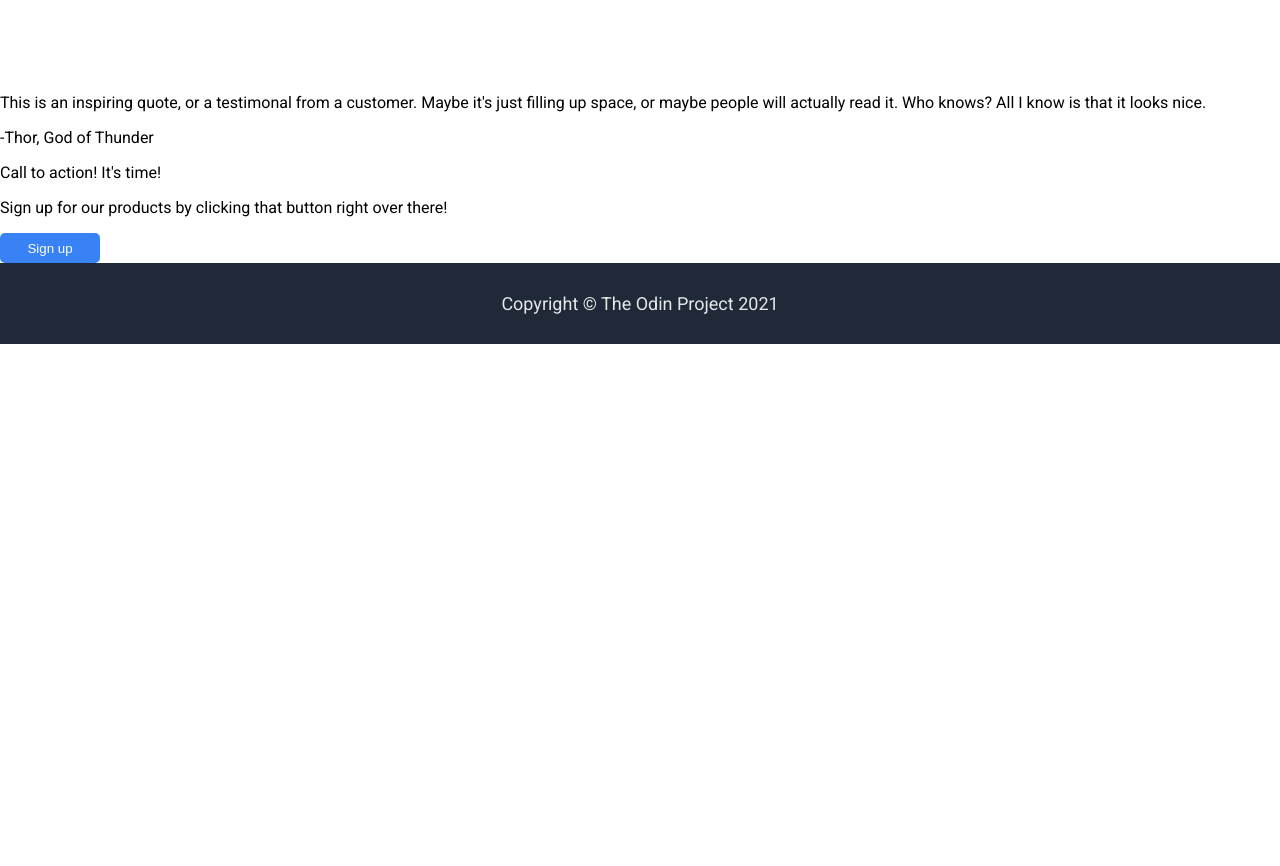
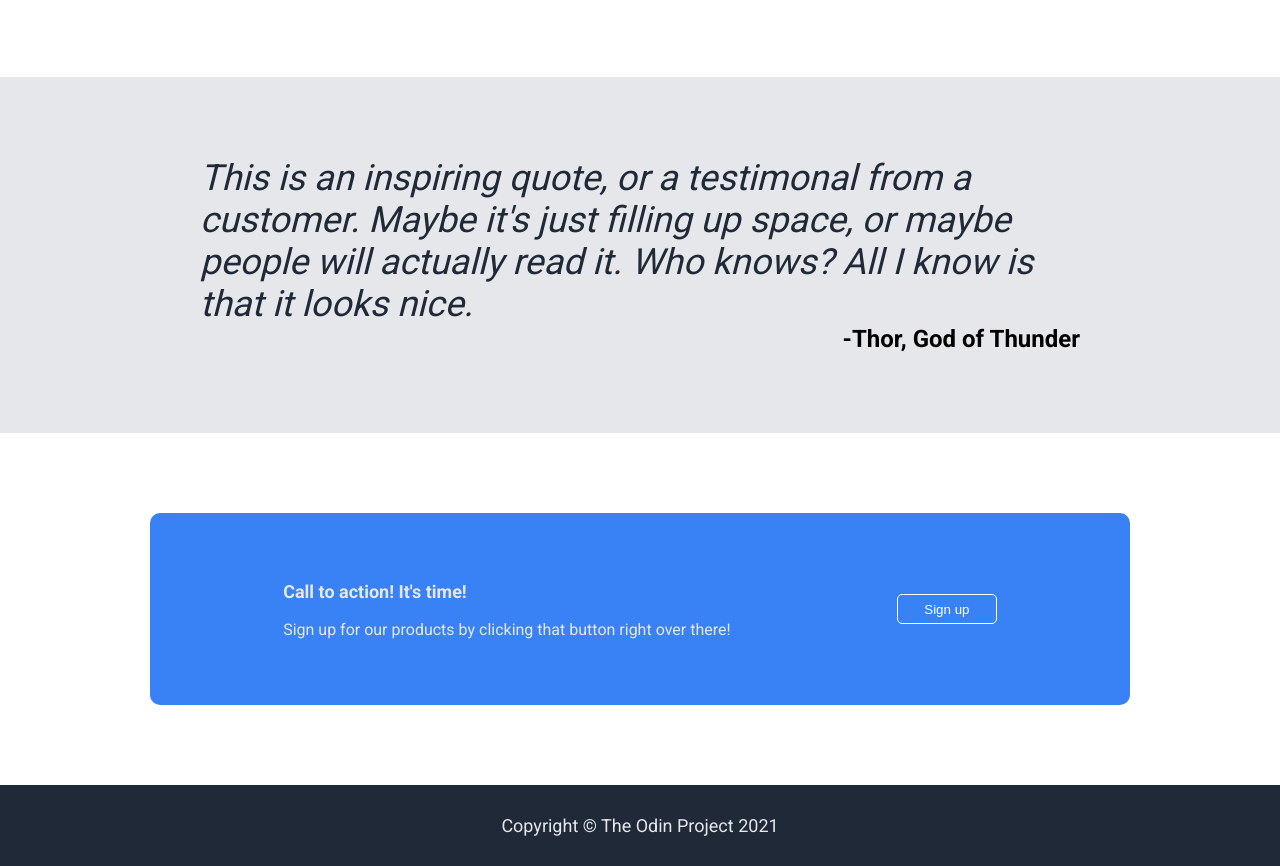
Before and after one commit to gcshane/odin-landing-page, a plain HTML site: page index.html in a window 1280 px wide. Shown: the part 797-1663 px from the top of the page. Before the commit the page ends 1141 px from the top, so only its background shows below. Drawn offline with Linux system fonts and the light colour scheme.

Commit message:
Complete call to action section

```diff
--- a/index.html
+++ b/index.html
@@ -48,19 +48,15 @@
         </div>
     </div>
     <div class="quote">
-        <p>This is an inspiring quote, or a testimonal from a customer. Maybe it's just filling up space, or maybe people will actually read it. Who knows? All I know is that it looks nice.</p>
-        <p>-Thor, God of Thunder</p>
+        <p class="quote-text">This is an inspiring quote, or a testimonal from a customer. Maybe it's just filling up space, or maybe people will actually read it. Who knows? All I know is that it looks nice.</p>
+        <p class="quote-person">-Thor, God of Thunder</p>
     </div>
     <div class="call-to-action">
         <div>
-            <div>
-                <p>Call to action! It's time!</p>
-                <p>Sign up for our products by clicking that button right over there!</p>
-            </div>
-            <div>
-                <button>Sign up</button>
-            </div>
+            <p class="call-to-action-header">Call to action! It's time!</p>
+            <p>Sign up for our products by clicking that button right over there!</p>
         </div>
+        <button>Sign up</button>
     </div>
     <div class="footer">
         Copyright &#169; The Odin Project 2021
--- a/styles.css
+++ b/styles.css
@@ -81,8 +81,7 @@ button {
 
 .cards {
     display: flex;
-    gap: 40px;
-    justify-content: center;
+    justify-content: space-around;
 }
 
 .card {
@@ -99,3 +98,43 @@ button {
     width: 150px;
     height: 150px;
 }
+
+.quote {
+    background-color: #e5e7eb;
+    padding: 80px 200px;
+}
+
+.quote-text {
+    font-size: 36px;
+    font-weight: lighter;
+    font-style: italic;
+    color: #1f2937;
+    margin: 0px;
+}
+
+.quote-person {
+    text-align: end;
+    margin: 0px;
+    font-weight: bold;
+    font-size: 24px;
+}
+
+.call-to-action {
+    color: #e5e7eb;
+    margin: 80px 150px;
+    background-color: #3882f6;
+    display: flex;
+    justify-content: space-around;
+    align-items: center;
+    padding: 50px;
+    border-radius: 10px;
+}
+
+.call-to-action > button {
+    border: 1px solid white;
+}
+
+.call-to-action-header {
+    font-size: large;
+    font-weight: bold;
+}
```
